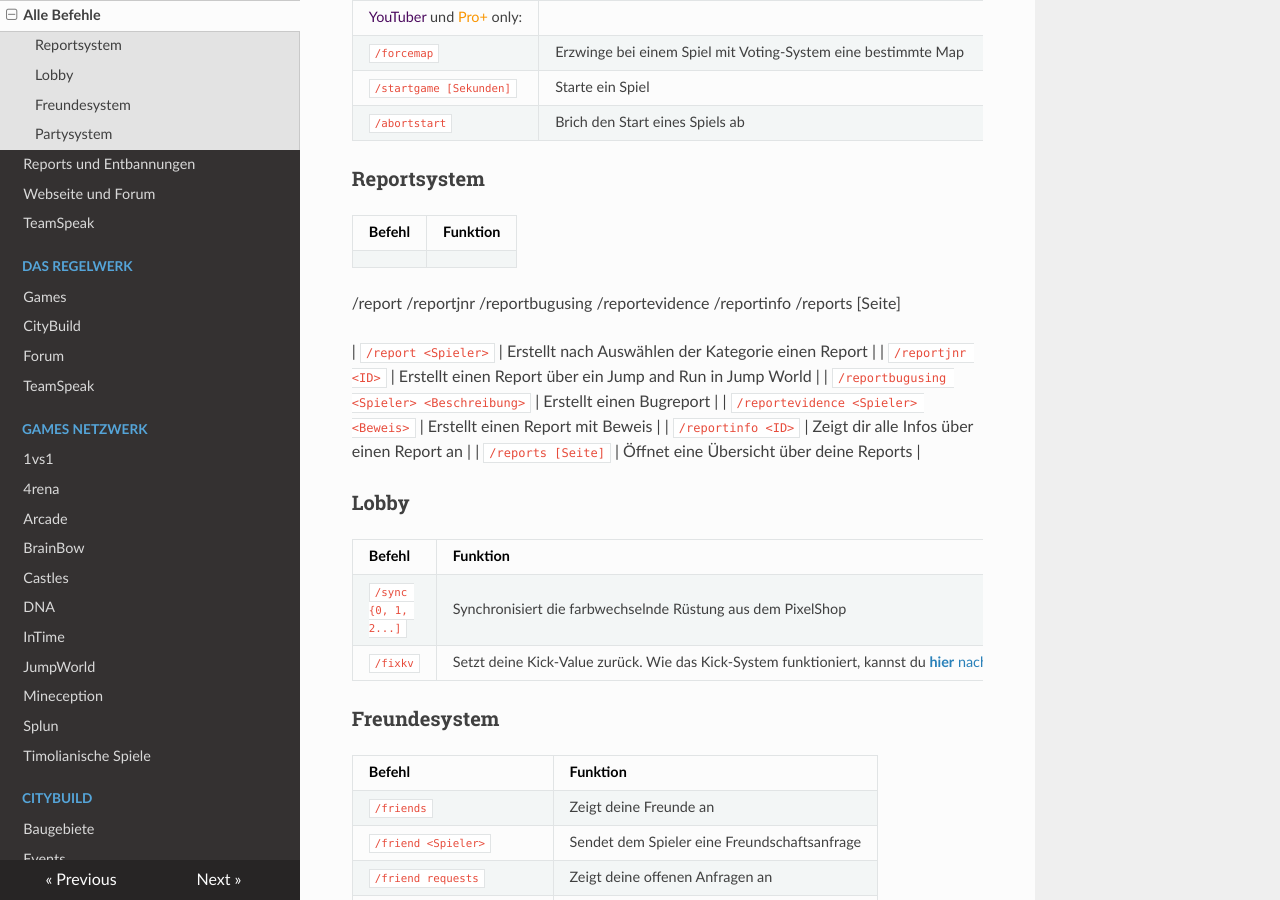
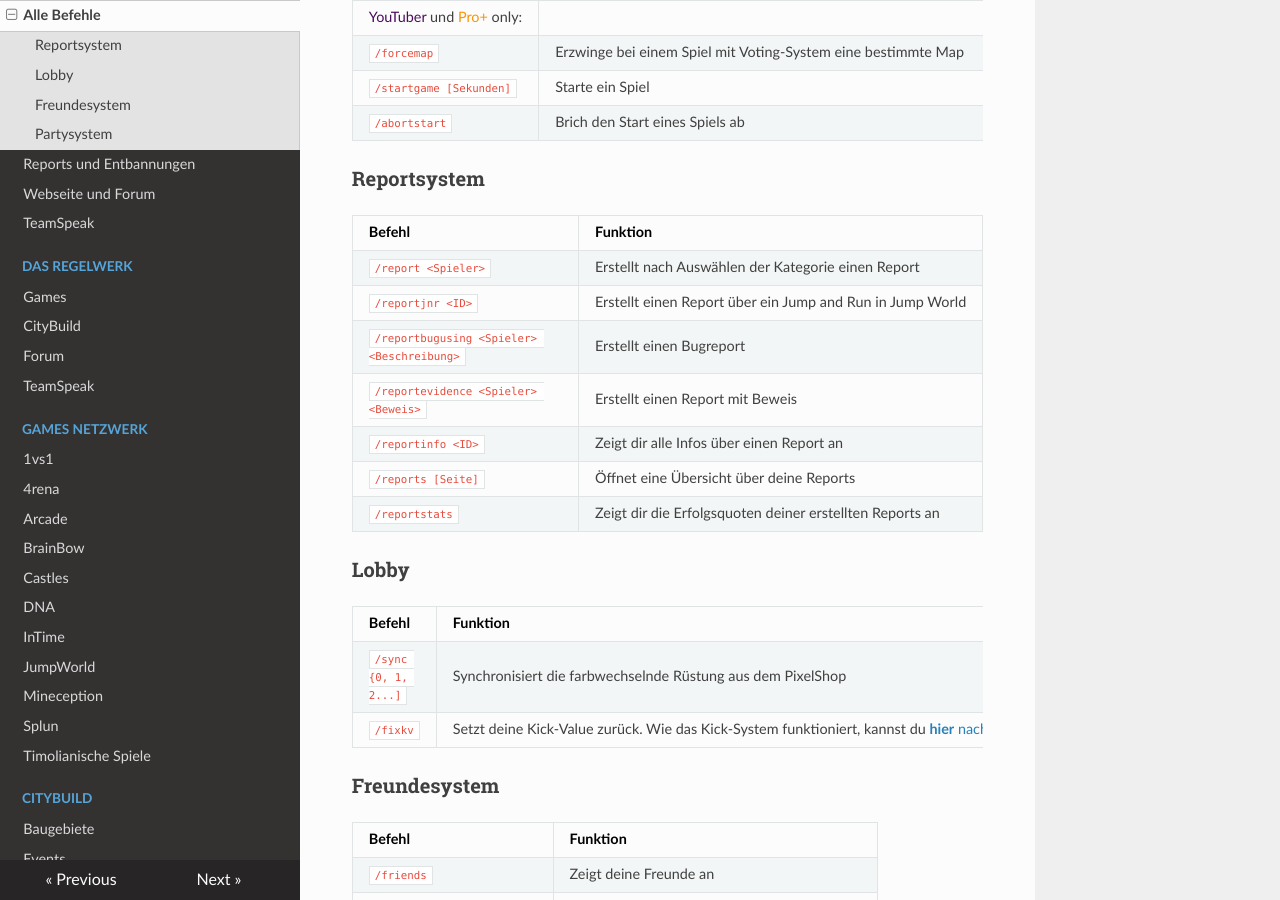
Before and after one commit to TimoliaDE/HowTo, an MkDocs documentation site: the page built from docs/commands.md, in a window 1280 px wide and 900 px high, scrolled down 965 px. Built offline with MkDocs 1.6.1, drawn with Linux system fonts in a browser that asks for light colours; nearby versions of some CDN libraries; old or Windows-style settings are respelled for this version of MkDocs.

Commit message:
Update commands.md

```diff
--- a/docs/commands.md
+++ b/docs/commands.md
@@ -32,21 +32,13 @@ Diese Befehle sind global nutzbar und stehen dir jederzeit zur Verfügung.
 
 | Befehl | Funktion |
 | ------ | -------- |
-
-/report <Spieler>
-/reportjnr <ID>
-/reportbugusing <Spieler> <Beschreibung>
-/reportevidence <Spieler> <Beweis>
-/reportinfo <ID>
-/reports [Seite]
-
-
 | `/report <Spieler>` | Erstellt nach Auswählen der Kategorie einen Report |
 | `/reportjnr <ID>` | Erstellt einen Report über ein Jump and Run in Jump World |
 | `/reportbugusing <Spieler> <Beschreibung>` | Erstellt einen Bugreport |
 | `/reportevidence <Spieler> <Beweis>` | Erstellt einen Report mit Beweis |
 | `/reportinfo <ID>` | Zeigt dir alle Infos über einen Report an |
 | `/reports [Seite]` | Öffnet eine Übersicht über deine Reports |
+| `/reportstats` | Zeigt dir die Erfolgsquoten deiner erstellten Reports an |
 
 ### Lobby
 | Befehl | Funktion |
```
